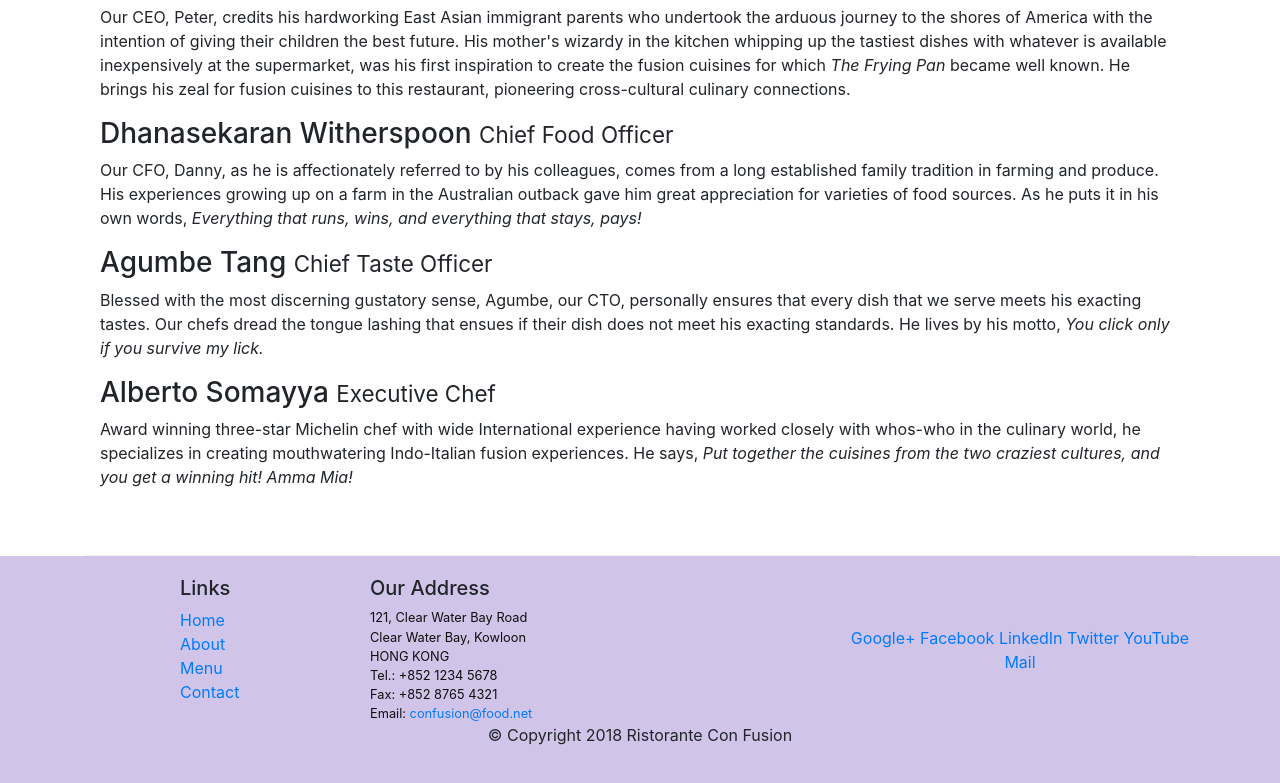
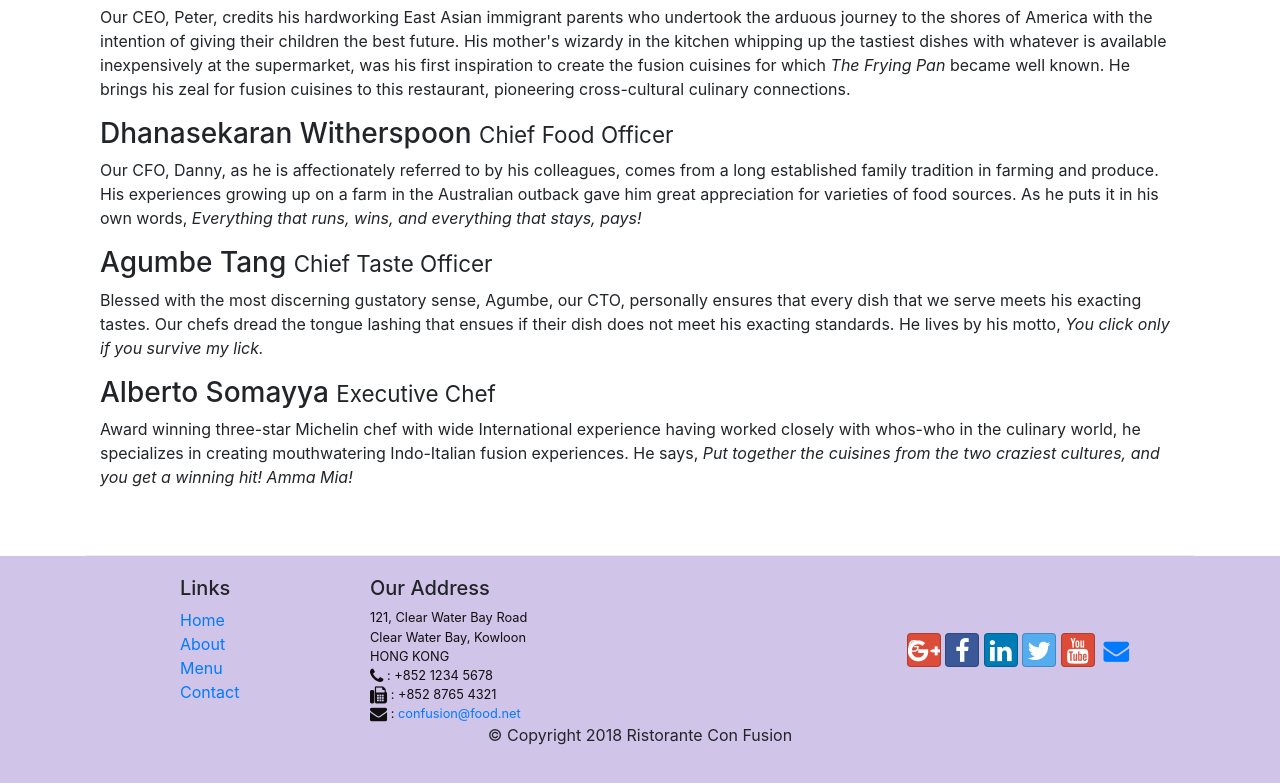
Before and after one commit to rithikaprakash/Full-stack-web-development, a website: page aboutus.html in a window 1280 px wide. Shown: the part 998-1781 px from the top of the page. Drawn offline with nearby package versions, Linux system fonts and the light colour scheme.

Commit message:
Icon Fonts

```diff
--- a/aboutus.html
+++ b/aboutus.html
@@ -9,6 +9,8 @@
 
         <!-- Bootstrap CSS -->
         <link rel="stylesheet" href="node_modules/bootstrap/dist/css/bootstrap.min.css">
+        <link rel="stylesheet" href="node_modules/font-awesome/css/font-awesome.min.css">
+        <link rel="stylesheet" href="node_modules/bootstrap-social/bootstrap-social.css">
         <link rel="stylesheet" href="css/styles.css">
     <title>Ristorante Con Fusion: About Us</title>
 
@@ -23,10 +25,10 @@
            <a class="navbar-brand mr-auto" href="./index.html">Ristorante Con Fusion</a>
            <div class="collapse navbar-collapse" id="Navbar">
             <ul class="navbar-nav mr-auto">
-                <li class="nav-item"><a class="nav-link" href="./index.html">Home</a></li>
-                <li class="nav-item active"><a class="nav-link" href="#">About</a></li>
-                <li class="nav-item"><a class="nav-link" href="#">Menu</a></li>
-                <li class="nav-item"><a class="nav-link" href="#">Contact</a></li>
+                <li class="nav-item"><a class="nav-link" href="./index.html"><span class="fa fa-home fa-lg"></span> Home</a></li>
+                <li class="nav-item active"><a class="nav-link" href="#"><span class="fa fa-info fa-lg"></span> About</a></li>
+                <li class="nav-item"><a class="nav-link" href="#"><span class="fa fa-list fa-lg"></span> Menu</a></li>
+                <li class="nav-item"><a class="nav-link" href="#"><span class="fa fa-address-card fa-lg"></span> Contact</a></li>
             </ul>
         </div>
 
@@ -110,19 +112,19 @@
 		              121, Clear Water Bay Road<br>
 		              Clear Water Bay, Kowloon<br>
 		              HONG KONG<br>
-		              Tel.: +852 1234 5678<br>
-		              Fax: +852 8765 4321<br>
-		              Email: <a href="mailto:confusion@food.net">confusion@food.net</a>
+                      <i class="fa fa-phone fa-lg"></i> : +852 1234 5678<br>
+                      <i class="fa fa-fax fa-lg"></i> : +852 8765 4321<br>
+                      <i class="fa fa-envelope fa-lg"></i> : <a href="mailto:confusion@food.net">confusion@food.net</a>
 		           </address>
                 </div>
                 <div class="col-12 col-sm-4 align-self-center">
                     <div class="text-center">
-                        <a href="http://google.com/+">Google+</a>
-                        <a href="http://www.facebook.com/profile.php?id=">Facebook</a>
-                        <a href="http://www.linkedin.com/in/">LinkedIn</a>
-                        <a href="http://twitter.com/">Twitter</a>
-                        <a href="http://youtube.com/">YouTube</a>
-                        <a href="mailto:">Mail</a>
+                        <a class="btn btn-social-icon btn-google" href="http://google.com/+"><i class="fa fa-google-plus"></i>Google+</a>
+                        <a class="btn btn-social-icon btn-facebook" href="http://www.facebook.com/profile.php?id="><i class="fa fa-facebook"></i></a>
+                        <a class="btn btn-social-icon btn-linkedin" href="http://www.linkedin.com/in/"><i class="fa fa-linkedin"></i></a>
+                        <a class="btn btn-social-icon btn-twitter" href="http://twitter.com/"><i class="fa fa-twitter"></i></a>
+                        <a class="btn btn-social-icon btn-google" href="http://youtube.com/"><i class="fa fa-youtube"></i></a>
+                        <a class="btn btn-social-icon" href="mailto:"><i class="fa fa-envelope"></i></a>
                     </div>
                 </div>
            </div>
--- a/package.json
+++ b/package.json
@@ -15,6 +15,8 @@
   },
   "dependencies": {
     "bootstrap": "^4.0.0",
+    "bootstrap-social": "^5.1.1",
+    "font-awesome": "^4.7.0",
     "jquery": "^3.3.1",
     "popper.js": "^1.12.9"
   }
```
Also changed, not shown: index.html (+15 -13 lines), 1 other file.
